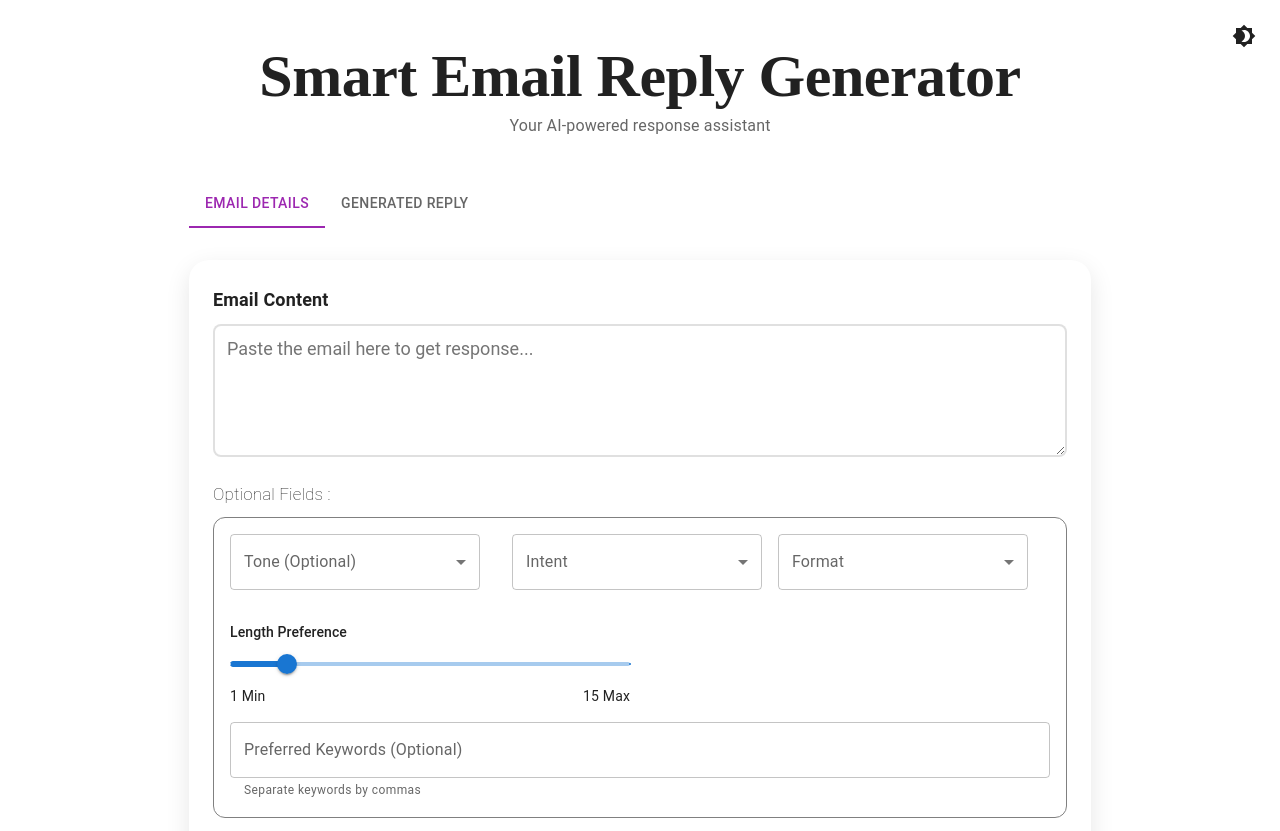
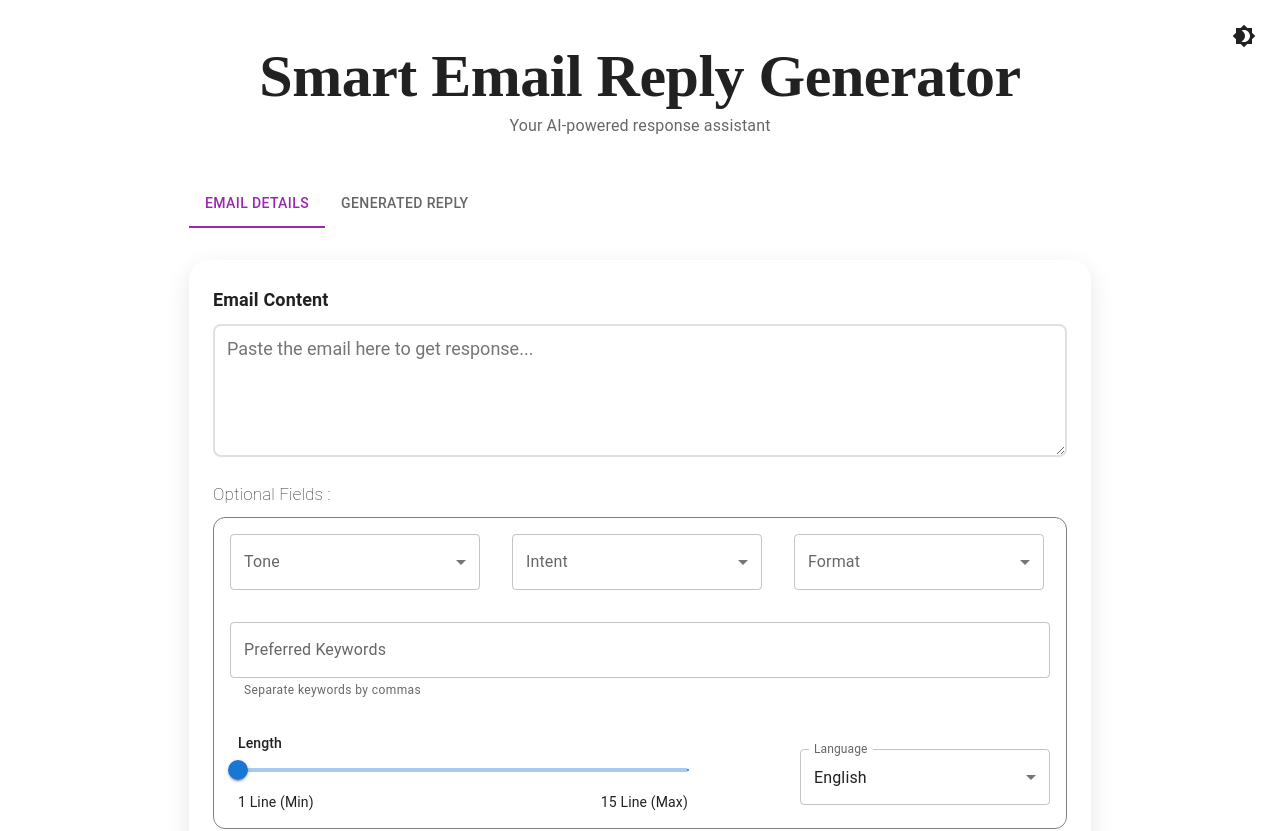
Before and after one commit to rxhuljoshi10/Smart-Email-Writer, a React (Vite) app in the folder Frontend/: page / in a window 1280 px wide. Shown: the top 831 px of the page. Built offline with nearby package versions, Linux system fonts and the light colour scheme.

Commit message:
ui polish

```diff
--- a/Frontend/src/App.jsx
+++ b/Frontend/src/App.jsx
@@ -16,7 +16,7 @@ import ContentCopyIcon from '@mui/icons-material/ContentCopy';
 function App() {
   const [emailContent, setEmailContent] = useState("");
   const [tone, setTone] = useState("");
-  const [replyLength, setReplyLength] = useState(3);
+  const [replyLength, setReplyLength] = useState("");
   const [intent, setIntent] = useState("");
   const [generatedReply, setGeneratedReply] = useState("");
   const [generatedSubject, setGeneratedSubject] = useState("");
@@ -30,6 +30,7 @@ function App() {
   const [format, setFormat] = useState("");
   const [tabIndex, setTabIndex] = useState('one');
   const [mode, setMode] = useState('light')
+  const [language, setLanguge] = useState("english")
 
 
   const MAX = 15;
@@ -56,32 +57,13 @@ function App() {
     setTabIndex(newValue);
   };
 
-  const handleRequest = async ({ url, payload, setLoadingState, updateHistory = true }) => {
+  const handleRequest = async ({ url, payload, setLoadingState}) => {
     setLoadingState(true);
     setError("");
 
     try {
-      const response = await axios.post(url, payload);
-      const reply = typeof response.data === "string" ? response.data : JSON.stringify(response.data);
-
-      const subjectMatch = reply.match(/^Subject:\s*(.*)/);
-      const bodyMatch = reply.split('\n').slice(1).join('\n').trim();
-
-      if (subjectMatch) {
-        const extractedSubject = subjectMatch[1].trim();
-        setGeneratedSubject(extractedSubject);
-      }
-
-      setGeneratedReply(bodyMatch);
-
-      if (updateHistory) {
-        setReplyHistory(prev => {
-          const newHistory = [...prev, bodyMatch];
-          setCurrentIndex(newHistory.length - 1);
-          return newHistory;
-        });
-      }
-      setTabIndex("two");
+      const res = await axios.post(url, payload);
+      return typeof res.data === "string" ? res.data : JSON.stringify(res.data);
     } catch (error) {
       setError("Failed to generate email reply. Please try again!");
       console.error(error);
@@ -105,26 +87,39 @@ function App() {
     });
   };
 
-  const handleSubmit = () => {
+  const handleSubmit = async () => {
     setReplyHistory([]);
-    setCurrentIndex(-1);
+    setCurrentIndex(0);
 
-    handleRequest({
+    const response = await handleRequest({
       url: "http://localhost:8081/api/email/generate",
       payload: {
         emailContent,
         tone,
-        length : "",
+        length : replyLength,
         intent,
         format,
         customKeywords
       },
       setLoadingState: setLoading,
     });
+    console.log(replyLength);
+    const subjectMatch = response.match(/^Subject:\s*(.*)/);
+    const bodyMatch = response.split('\n').slice(1).join('\n').trim();
+
+    if (subjectMatch) {
+      const extractedSubject = subjectMatch[1].trim();
+      setGeneratedSubject(extractedSubject);
+    }
+
+    setGeneratedReply(bodyMatch);
+    addToReplyHistory(bodyMatch);
+    setTabIndex("two");
+
   };
 
-  const handleModification = (modificationType) => {
-    handleRequest({
+  const handleModification = async (modificationType) => {
+    const response = await handleRequest({
       url: "http://localhost:8081/api/email/modify-generated-reply",
       payload: {
         generatedReply,
@@ -132,24 +127,26 @@ function App() {
       },
       setLoadingState: setModifyLoading,
     });
+
+    setGeneratedReply(response);
+    addToReplyHistory(response);
   };
 
-  const handleRightArrow = () => {
+  const addToReplyHistory = (response) => {
+    setReplyHistory(prev => {
+      const newHistory = [...prev, response];
+      setCurrentIndex(newHistory.length - 1);
+      return newHistory;
+    });
+  };
+
+  const handleRightArrow = async () => {
     if (currentIndex < replyHistory.length - 1) {
       const newIndex = currentIndex + 1;
       setGeneratedReply(replyHistory[newIndex]);
       setCurrentIndex(newIndex);
     } else {
-      handleRequest({
-        url: "http://localhost:8081/api/email/generate",
-        payload: {
-          emailContent,
-          tone,
-          length,
-        },
-        setLoadingState: setModifyLoading,
-        updateHistory: true,
-      });
+      handleModification("Alternative");
     }
   };
 
@@ -234,12 +231,12 @@ function App() {
             Optional Fields :
           </Typography>
 
-          <Box sx={{ display: 'flex', flexWrap: 'wrap', gap: 2, mb: 4, p:2,  border: '1px solid grey' , borderRadius: '12px'}}>
-            <FormControl sx={{mb: 2, mr:2, width: '250px'}}>
-              <InputLabel>Tone (Optional)</InputLabel>
+          <Box sx={{ display: 'flex', flexWrap: 'wrap', gap: 4, mb: 5, p:2,  border: '1px solid grey' , borderRadius: '12px'}}>
+            <FormControl sx={{width: '250px'}}>
+              <InputLabel>Tone</InputLabel>
               <Select
                 value={tone || ''}
-                label={"Tone (Optional)"}
+                label={"Tone"}
                 onChange={(e) => setTone(e.target.value)}>
                   <MenuItem value="">None</MenuItem>
                   <MenuItem value="professional">Professional</MenuItem>
@@ -248,20 +245,7 @@ function App() {
               </Select>
             </FormControl>
 
-            {/* <FormControl sx={{mb: 2, mr:2, width: '250px'}}>
-              <InputLabel>Length</InputLabel>
-              <Select
-                value={length || ''}
-                label={"Length"}
-                onChange={(e) => setLength(e.target.value)}>
-                  <MenuItem value="">Default</MenuItem>
-                  <MenuItem value="1 line">Short (1 line)</MenuItem>
-                  <MenuItem value="2-3 line">Medium (2-3 line)</MenuItem>
-                  <MenuItem value="5-7 line">Long (5-7 line)</MenuItem>
-              </Select>
-            </FormControl> */}
-
-            <FormControl sx={{mb: 2, width: '250px'}}>
+            <FormControl sx={{ width: '250px'}}>
               <InputLabel>Intent</InputLabel>
               <Select
                 value={intent || ''}
@@ -276,7 +260,7 @@ function App() {
               </Select>
             </FormControl>
 
-            <FormControl sx={{mb: 2, width: '250px'}}>
+            <FormControl sx={{ width: '250px'}}>
               <InputLabel>Format</InputLabel>
               <Select
                 value={format || ''}
@@ -289,14 +273,24 @@ function App() {
               </Select>
             </FormControl>
 
-            <Box sx={{ width: 400 }}>
-              <Typography variant="subtitle2" gutterBottom>
-                Length Preference
+            <TextField
+              label="Preferred Keywords"
+              variant="outlined"
+              fullWidth
+              value={customKeywords}
+              onChange={(e) => setCustomKeywords(e.target.value)}
+              helperText="Separate keywords by commas"
+            />
+
+            <Box sx={{ width: 450, ml:1}}>
+              <Typography variant="subtitle2" >
+                Length
               </Typography>
               <Slider
                 marks={marks}
                 step={1}
-                value={replyLength}
+                shiftStep={30}
+                value={replyLength ?? MIN}
                 valueLabelDisplay="auto"
                 min={MIN}
                 max={MAX}
@@ -306,24 +300,27 @@ function App() {
                 <Typography
                   variant="body2"
                   sx={{ cursor: 'pointer' }}>
-                  {MIN} Min
+                  {MIN} Line (Min)
                 </Typography>
                 <Typography
                   variant="body2"
                   sx={{ cursor: 'pointer' }}>
-                  {MAX} Max
+                  {MAX} Line (Max)
                 </Typography>
               </Box>
             </Box>
 
-            <TextField
-              label="Preferred Keywords (Optional)"
-              variant="outlined"
-              fullWidth
-              value={customKeywords}
-              onChange={(e) => setCustomKeywords(e.target.value)}
-              helperText="Separate keywords by commas"
-            />
+            <FormControl sx={{mt: 2, width: '250px', marginLeft: 'auto'}}>
+              <InputLabel>Language</InputLabel>
+              <Select
+                value={language}
+                label={"Language"}
+                onChange={(e) => setLanguge(e.target.value)}>
+                  <MenuItem value="english">English</MenuItem>
+                  <MenuItem value="hindi">Hindi</MenuItem>
+                  <MenuItem value="marathi">Marathi</MenuItem>
+              </Select>
+            </FormControl>
           </Box>
 
           <Button
@@ -428,20 +425,26 @@ function App() {
             />)}
           </Box>
 
-          <Box sx={{mt: 2}}>
-            <Button variant='outlined' sx={{mr: 3}}
+          <Box sx={{mt: 2, gap: 2, display: 'flex'}}>
+            <Button variant='outlined' sx={{borderRadius:'10px'}}
+              onClick={() => handleModification("Polish")}
+              disabled={!generatedReply || modifyLoading} >
+                Polish!
+            </Button>
+
+            <Button variant='outlined' sx={{borderRadius:'10px'}}
               onClick={() => handleModification("Expand")}
               disabled={!generatedReply || modifyLoading} >
                 Expand!
             </Button>
 
-            <Button variant='outlined' sx={{mr: 3}}
+            <Button variant='outlined' sx={{borderRadius:'10px'}}
               onClick={() => handleModification("Shorten")}
               disabled={!generatedReply || modifyLoading} >
                 Shorten!
             </Button>
 
-            <Button variant='outlined'
+            <Button variant='outlined' sx={{borderRadius:'10px', marginLeft: 'auto'}}
               onClick={() => navigator.clipboard.writeText(generatedReply)}
               disabled={!generatedReply || modifyLoading}>
               Copy to Clipboard
```
